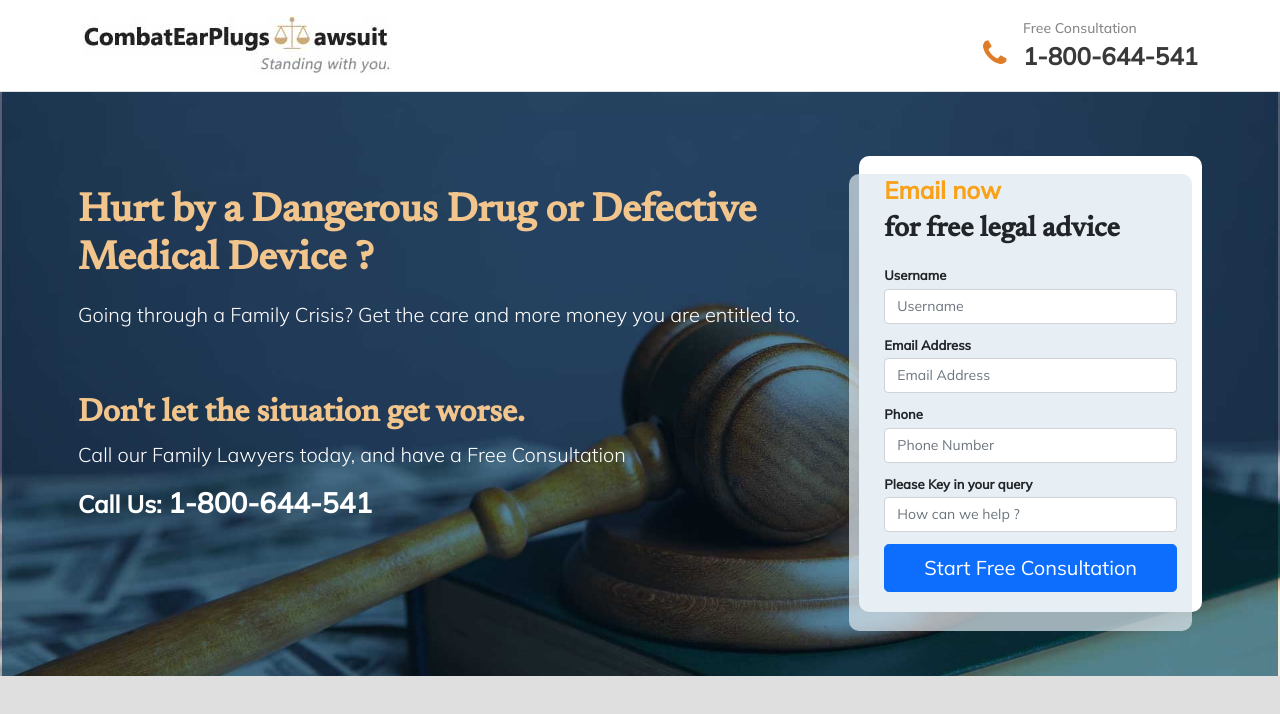
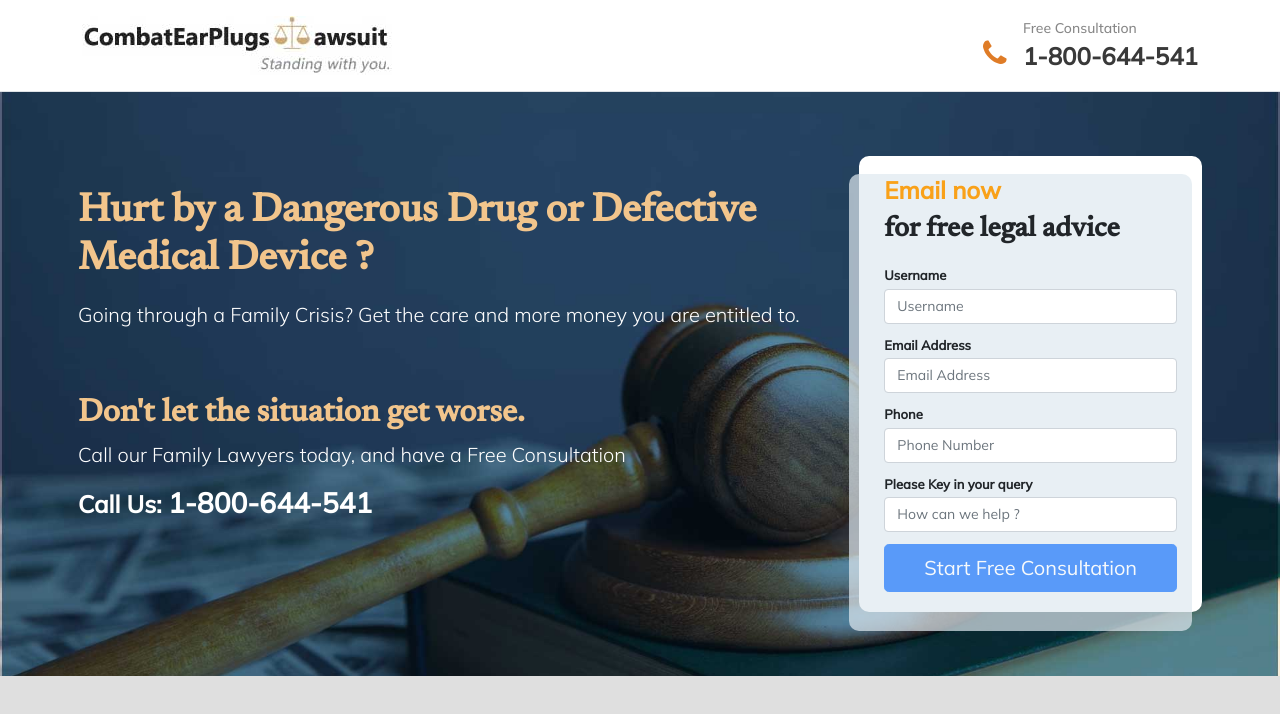
Before and after one commit to durgeshraju/react-projects, a React (Create React App) app in the folder 2.LandingPages/lawsuits/: page / in a window 1280 px wide. Shown: the top 714 px of the page. Built offline with nearby package versions, Linux system fonts and the light colour scheme.

Commit message:
Button Enable, Disable based on the user Input

```diff
--- a/2.LandingPages/lawsuits/src/components/HeroUnitBlock/ContactForm/ContactForm.js
+++ b/2.LandingPages/lawsuits/src/components/HeroUnitBlock/ContactForm/ContactForm.js
@@ -3,6 +3,7 @@ import classes from './ContactForm.module.css'
 import InputField from '../../../sharedUI/InputField';
 
 const ContactForm = props => {
+  const [isDisabled, setDisabled] = useState(false);
   const [values, setValues] = useState({
     username: "",
     email: "",
@@ -50,6 +51,7 @@ const ContactForm = props => {
 
    const onChangeHandler = (e) =>{
     setValues({ ...values, [e.target.name]: e.target.value});
+    setDisabled(e.target.value.length >= 1);
    }
 
     return(
@@ -67,7 +69,7 @@ const ContactForm = props => {
             /></Fragment>
             )})}
             </div>
-            <button type="submit" className="btn btn-lg btn-primary w-100 mt-1">Start Free Consultation</button>
+            <button type="submit" className="btn btn-lg btn-primary w-100 mt-1" disabled={!isDisabled}>Start Free Consultation</button>
         </div>
         </form>
     )
```
